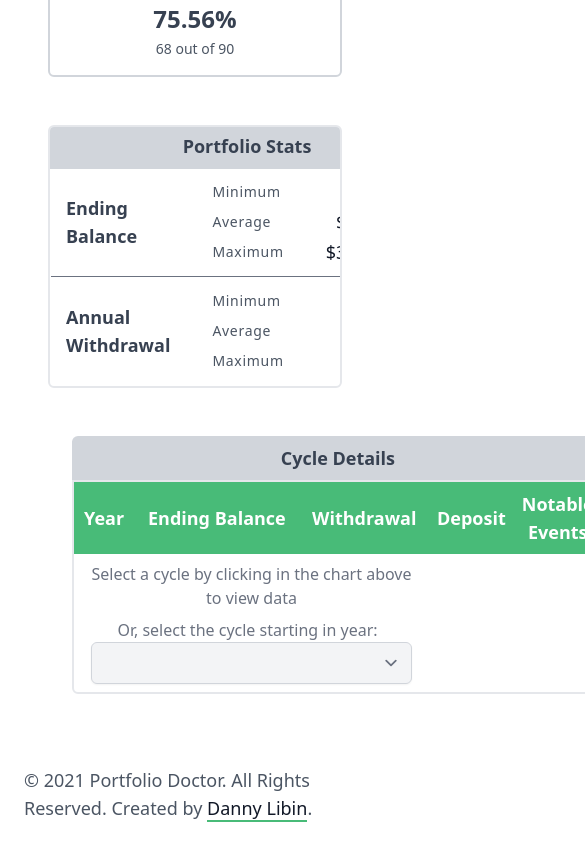
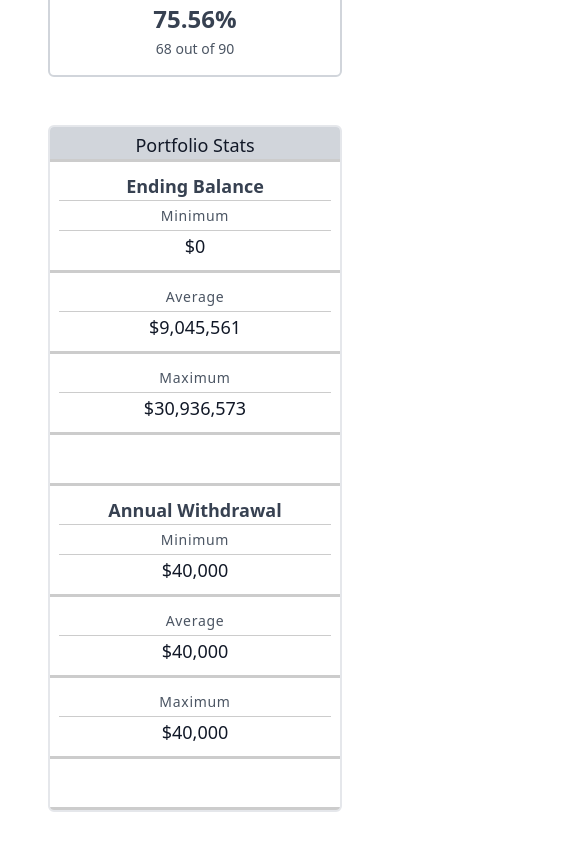
Before and after one commit to Daynil/portfolio-doctor, a Next.js app: page /simulator in a window 390 px wide. Shown: the part 2100-2944 px from the top of the page, 585 px wide, since content can reach past the window. Built offline with nearby package versions, Linux system fonts and the light colour scheme.

Commit message:
additional data table styling

```diff
--- a/src/components/historic-portfolio-details.tsx
+++ b/src/components/historic-portfolio-details.tsx
@@ -311,6 +311,7 @@ export function HistoricPortfolioDetails({
               'group-hover:bg-green-200 duration-200 text-right py-2 px-6' +
               (rowSelected ? ' bg-green-200' : '')
             }
+            data-label="Year"
           >
             {yearData.cycleYear}
           </td>
@@ -319,6 +320,7 @@ export function HistoricPortfolioDetails({
               'group-hover:bg-green-200 duration-200 text-right py-2 px-6' +
               (rowSelected ? ' bg-green-200' : '')
             }
+            data-label="Ending Balance"
           >
             {numFormat('$,.2f')(
               adjInflation ? yearData.balanceInfAdjEnd : yearData.balanceEnd
@@ -329,6 +331,7 @@ export function HistoricPortfolioDetails({
               'group-hover:bg-green-200 duration-200 text-right py-2 px-6' +
               (rowSelected ? ' bg-green-200' : '')
             }
+            data-label="Withdrawal"
           >
             {numFormat('$,.2f')(
               adjInflation ? yearData.withdrawalInfAdjust : yearData.withdrawal
@@ -339,6 +342,7 @@ export function HistoricPortfolioDetails({
               'group-hover:bg-green-200 duration-200 text-right py-2 px-6' +
               (rowSelected ? ' bg-green-200' : '')
             }
+            data-label="Deposit"
           >
             {numFormat('$,.2f')(
               adjInflation ? yearData.depositInfAdjust : yearData.deposit
@@ -349,6 +353,7 @@ export function HistoricPortfolioDetails({
               'group-hover:bg-green-200 duration-200 text-right py-2 px-6' +
               (rowSelected ? ' bg-green-200' : '')
             }
+            data-label="Notable Events"
           >
             <TextLink href={marketYearInfo.eventLink}>
               {marketYearInfo.event}
@@ -598,19 +603,18 @@ export function HistoricPortfolioDetails({
             </div>
           </div>
         </div>
-        <div className="rounded-md overflow-hidden border-2 m-6 self-center">
-          <table>
+        <div className="rounded-md overflow-hidden border-2 m-6 self-center portfolio-stats-wrapper">
+          <table className="portfolio-stats-table">
             <thead>
-              <tr>
+              <tr className="portfolio-stats-header-mobile">
                 <td className="p-0" colSpan={4}>
-                  <div className="pt-1 bg-gray-300"></div>
+                  <div className="pt-1 bg-gray-300 portfolio-stats-header" header-label="Portfolio Stats"></div>
                 </td>
               </tr>
               <tr>
                 <th
                   colSpan={3}
                   className="text-center text-gray-700 bg-gray-300 font-semibold"
-                  style={{ width: '14rem' }}
                 >
                   Portfolio Stats
                 </th>
@@ -739,13 +743,12 @@ export function HistoricPortfolioDetails({
           </table>
         </div>
       </div>
-      <div className="ml-6">
-        <div className="m-6">
+      <div className="m-6 cycle-details-wrapper">
         <div className="font-bold bg-gray-300 text-gray-700 w-full text-center rounded-t-md py-2">
           {cycleDetailsTitle()}
         </div>
         <div className="rounded-b-md overflow-hidden border-2">
-            <table className="border-collapse">
+          <table className="border-collapse cycle-details-table">
             <thead>
               <tr className="bg-green-500 text-white">
                 <th className="p-2">Year</th>
@@ -762,6 +765,5 @@ export function HistoricPortfolioDetails({
         </div>
       </div>
     </div>
-    </div>
   );
 }
--- a/src/styles/responsive.css
+++ b/src/styles/responsive.css
@@ -13,7 +13,10 @@
     width: 100%;
   }
   .lifecycle-options {
-    margin-left: 0;
+    margin: 0 !important;
+  }
+  .lifecycle-options .flex {
+    width: 100%;
   }
   .lifecycle-options .btn {
     margin-left: 0;
@@ -32,6 +35,96 @@
     width: 100%;
     margin: 0 !important;
   }
+  .portfolio-health-container {
+    width: 100%;
+  }
+  .portfolio-health-content {
+    justify-content: space-around;
+  }
+  .portfolio-stats-wrapper,
+  .portfolio-stats-table,
+  .cycle-details-wrapper,
+  .cycle-details-table {
+    width: 100%;
+  }
+}
+
+@media screen and (max-width: 992px) {
+  /* Responsive Table Styles */
+  table {
+    table-layout: auto;
+    border: 0;
+  }
+  table th,
+  table td {
+    border-left: 0 !important;
+    border-right: 0 !important;
+    border-top: 0 !important;
+  }
+  table thead,
+  .portfolio-stats-table thead tr {
+    border: none;
+    clip: rect(0 0 0 0);
+    height: 1px;
+    margin: -1px;
+    overflow: hidden;
+    padding: 0;
+    position: absolute;
+    width: 1px;
+  }
+  table tr {
+    border-bottom: 3px solid #cccccc;
+    display: block;
+    padding: 0.5em;
+  }
+  table td {
+    border-bottom: 1px solid #cccccc;
+    display: flex;
+    justify-content: space-between;
+    align-items: center;
+    text-align: right !important;
+    margin-left: auto !important;
+    min-height: 30px;
+  }
+  table td::before {
+    content: attr(data-label);
+    float: left;
+    font-weight: bold;
+    padding-right: 1rem;
+  }
+  table td:last-child {
+    border-bottom: 0;
+  }
+  .portfolio-stats-table .portfolio-stats-header::before {
+    content: attr(header-label);
+  }
+  .portfolio-stats-header {
+    text-align: center;
+    width: 100%;
+    margin: 0;
+  }
+  .portfolio-stats-table td {
+    justify-content: center;
+  }
+  .portfolio-stats-table td::before {
+    padding: 0;
+  }
+  .portfolio-stats-table tbody tr:first-child {
+    height: 0;
+    padding: 0;
+    margin: 0;
+  }
+  .portfolio-stats-table td {
+    padding: 0;
+  }
+  .portfolio-stats-table thead,
+  .portfolio-stats-table thead tr.portfolio-stats-header-mobile {
+    clip: unset !important;
+    height: unset;
+    margin: unset;
+    position: unset;
+    width: unset;
+  }
 }
 
 @media screen and (max-width: 768px) {
@@ -41,9 +134,6 @@
 }
 
 @media screen and (max-width: 576px) {
-  .portfolio-health-container {
-    width: 100%;
-  }
   .portfolio-health-content {
     flex-direction: column;
   }
```
Lines whose indentation alone changed are shown as unchanged.
